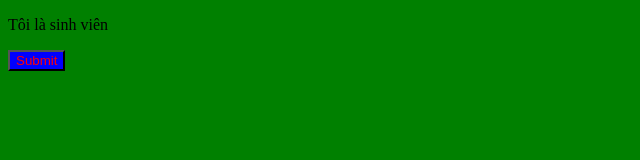
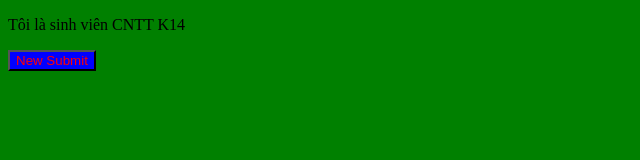
Before and after one commit to linhthuyphan/git-tutorial, a plain HTML site: page index.html in a window 1280 px wide. Shown: the whole page, without its empty margins (0-640 px from the left). Drawn offline with Linux system fonts and the light colour scheme.

Commit message:
update a new commit

```diff
--- a/index.html
+++ b/index.html
@@ -8,8 +8,8 @@
     <title>Document</title>
 </head>
 <body>
-    <p>Tôi là sinh viên</p>
-    <button>Submit</button>
+    <p>Tôi là sinh viên CNTT K14</p>
+    <button>New Submit</button>
 </body>
 <!-- lkxjsk -->
 </html>
```
